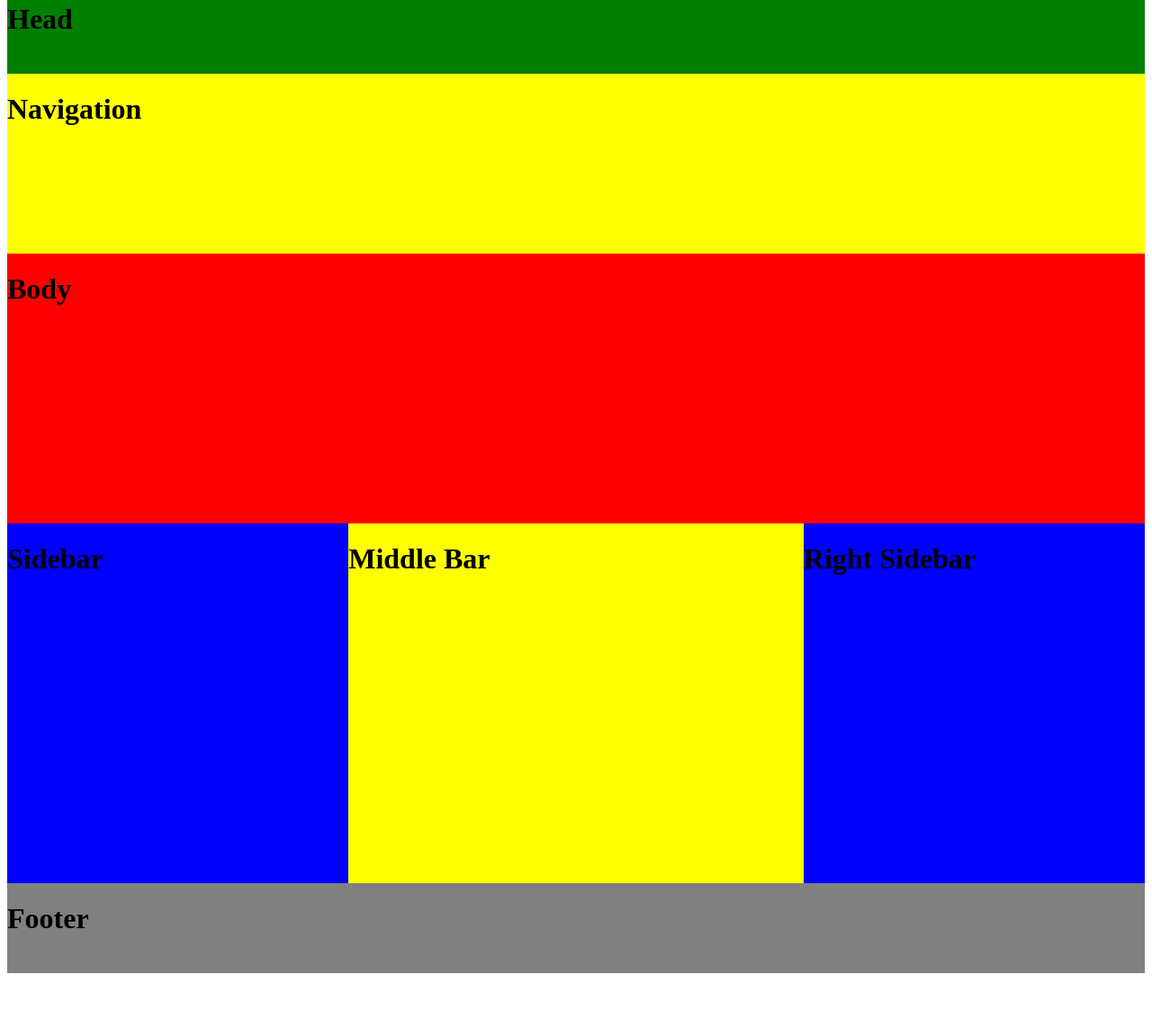
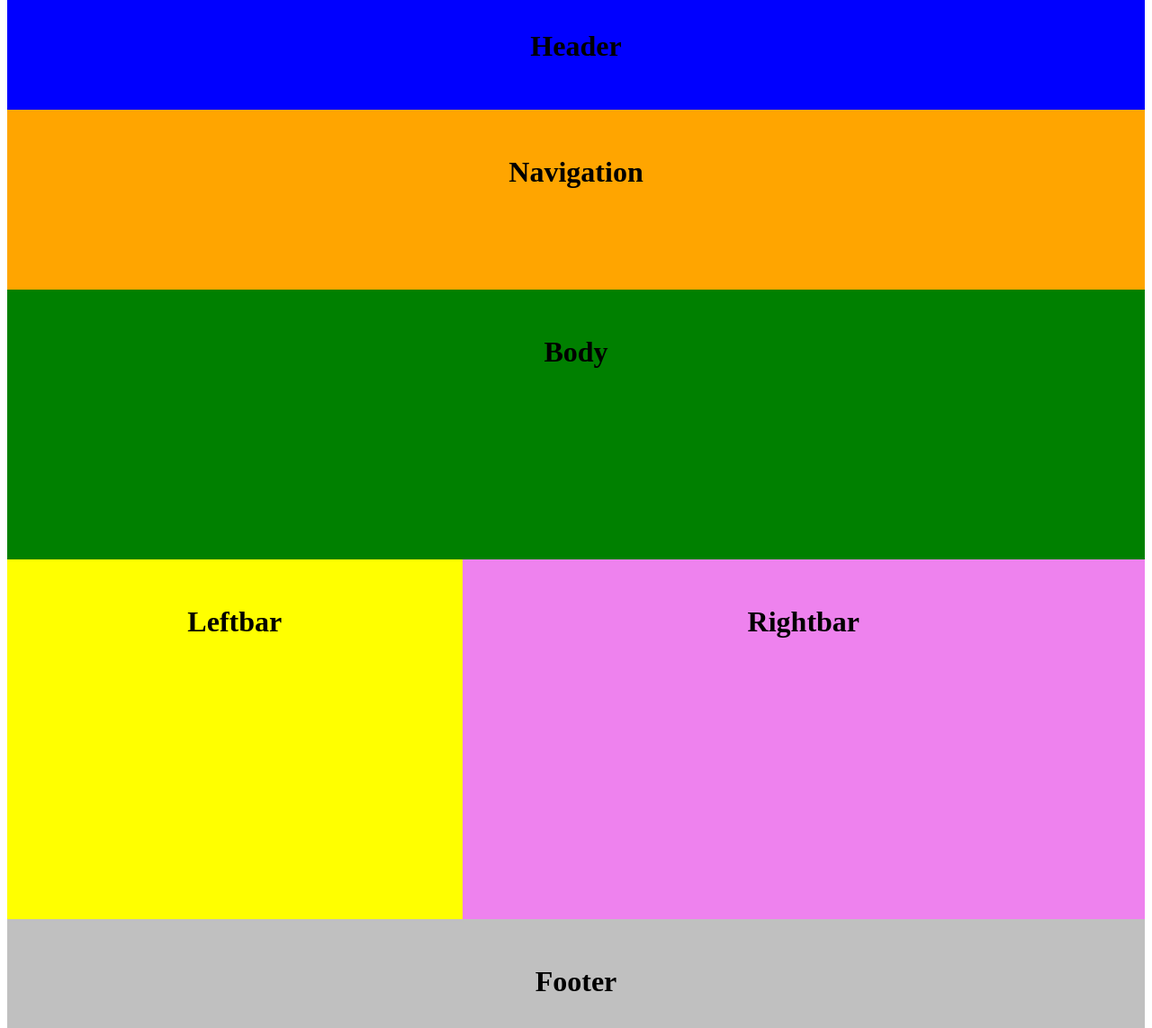
Before and after one commit to fuhadshimul/Layout, a plain HTML site: page index.html in a window 1280 px wide. Shown: the part 26-1169 px from the top of the page at 90% size. Before the commit the page ends 1116 px from the top, so only its background shows below. Drawn offline with Linux system fonts and the light colour scheme.

Commit message:
Add files via upload

```diff
--- a/css/style.css
+++ b/css/style.css
@@ -1,53 +1,45 @@
-<h1{
+h1{
 	padding: 30px;
 	text-align: center;
 }
-.head{
+.header{
 	width: 100%;
 	min-height: 100px;
-	background-color: green;
+	background-color: blue ;
 	display: flow-root;
 }
 
 .navigation{
 	min-height: 200px;
-	background-color: yellow;
+	background-color: orange;
 	display: flow-root;
 }
-
 .body{
 	min-height: 300px;
-	background-color: red;
+	background-color: green;
 	display: flow-root;
 }
 
 .wrapper{
 	overflow: hidden;
 }
-
-.sidebar{
-	width: 30%;
-	min-height: 400px;
-	background-color: blue;
-	float: left;
-}
-
-.middle_bar{
+.leftbar{
 	width: 40%;
 	min-height: 400px;
 	background-color: yellow;
 	float: left;
 }
 
-.right_sidebar{
-	width: 30%;
+.rightbar{
+	width: 60%;
 	min-height: 400px;
-	background-color: blue;
-	float: left;
+	background-color: violet;
+	float: right;
+
 }
 
 .footer{
 	min-height: 100px;
-	background-color: grey;
+	background-color: silver;
 	display: flow-root;
 }
--- a/index.html
+++ b/index.html
@@ -6,8 +6,8 @@
 	<link rel="stylesheet" type="text/css" href="css/style.css">
 </head>
 <body>
-	<div class="head">
-		<h1>Head</h1>
+	<div class="header">
+		<h1>Header</h1>
 	</div>
 	<div class="navigation">
 		<h1>Navigation</h1>
@@ -16,14 +16,11 @@
 		<h1>Body</h1>
 	</div>
 	<div class="wrapper">
-		<div class="sidebar">
-			<h1>Sidebar</h1>
+		<div class="leftbar">
+			<h1>Leftbar</h1>
 		</div>
-		<div class="middle_bar">
-			<h1>Middle Bar</h1>
-		</div>
-		<div class="right_sidebar">
-			<h1>Right Sidebar</h1>
+		<div class="rightbar">
+			<h1>Rightbar</h1>
 		</div>
 	</div>
 	<div class="footer">
```
